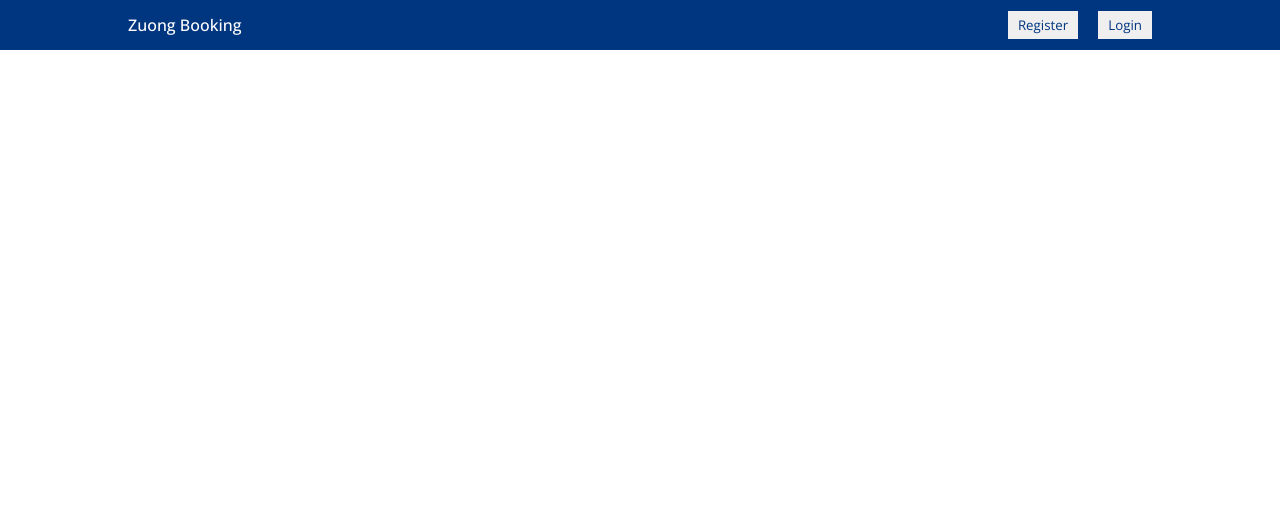
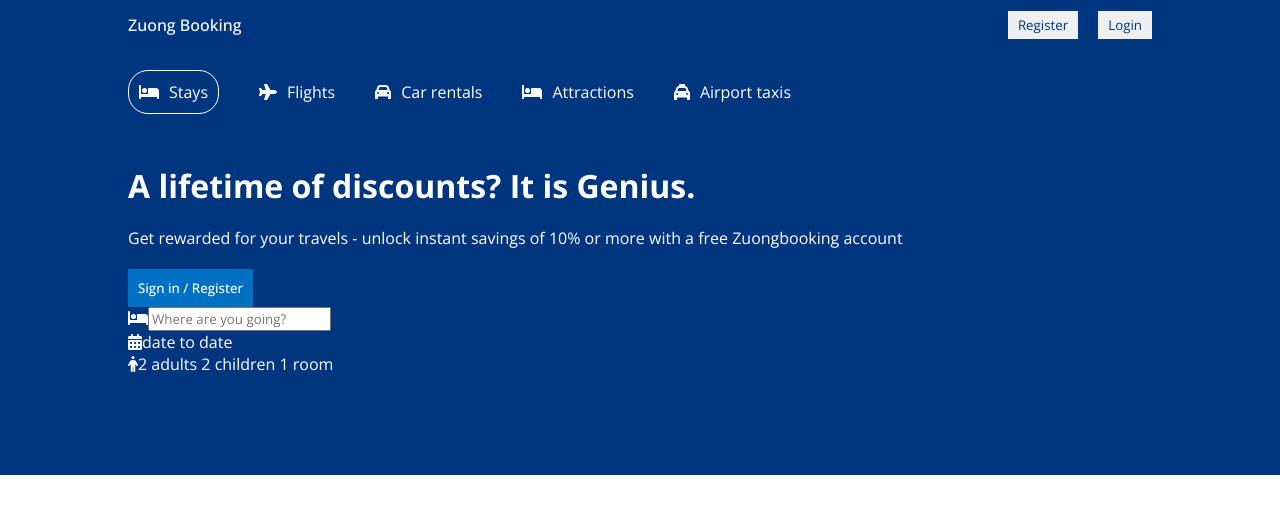
Before and after one commit to dylan751/booking-app-front-end, a React (Create React App) app: page / in a window 1280 px wide. Shown: the top 514 px of the page. Built offline with nearby package versions, Linux system fonts and the light colour scheme.

Commit message:
Add Header

```diff
--- a/package.json
+++ b/package.json
@@ -3,6 +3,10 @@
   "version": "0.1.0",
   "private": true,
   "dependencies": {
+    "@fortawesome/fontawesome-svg-core": "^6.2.0",
+    "@fortawesome/free-regular-svg-icons": "^6.2.0",
+    "@fortawesome/free-solid-svg-icons": "^6.2.0",
+    "@fortawesome/react-fontawesome": "^0.2.0",
     "@testing-library/jest-dom": "^5.16.4",
     "@testing-library/react": "^13.1.1",
     "@testing-library/user-event": "^13.5.0",
--- a/src/components/Header/Header.module.scss
+++ b/src/components/Header/Header.module.scss
@@ -0,0 +1,43 @@
+.header {
+  background-color: #003580;
+  color: white;
+  display: flex;
+  justify-content: center;
+
+  &__container {
+    width: 100%;
+    max-width: 1024px;
+    margin: 20px 0px 100px 0px;
+
+    &__list {
+      display: flex;
+      gap: 40px;
+      margin-bottom: 50px;
+
+      &__item {
+        display: flex;
+        align-items: center;
+        gap: 10px;
+
+        &.active {
+            border: 1px solid white;
+            padding: 10px;
+            border-radius: 20px;
+        }
+      }
+    }
+
+    &__description {
+        margin: 20px 0px;
+    }
+
+    &__btn {
+        background-color: #0071c2;
+        color: white;
+        font-weight: 500;
+        border: none;
+        padding: 10px;
+        cursor: pointer;
+    }
+  }
+}
--- a/src/components/Header/Header.tsx
+++ b/src/components/Header/Header.tsx
@@ -1,11 +1,84 @@
+import {
+  faBed,
+  faCar,
+  faPlane,
+  faTaxi,
+  faCalendarDays,
+  faPerson,
+} from '@fortawesome/free-solid-svg-icons';
+import { FontAwesomeIcon } from '@fortawesome/react-fontawesome';
 import React from 'react';
 import styles from './Header.module.scss';
 
 export const Header = () => {
   return (
     <div className={styles['header']}>
-      <div className={styles['header__list']}>
-        <div className={styles['header__list__item']}></div>
+      <div className={styles['header__container']}>
+        <div className={styles['header__container__list']}>
+          <div
+            className={`${styles['header__container__list__item']} ${styles['active']}`}
+          >
+            <FontAwesomeIcon icon={faBed} />
+            <span>Stays</span>
+          </div>
+          <div className={styles['header__container__list__item']}>
+            <FontAwesomeIcon icon={faPlane} />
+            <span>Flights</span>
+          </div>
+          <div className={styles['header__container__list__item']}>
+            <FontAwesomeIcon icon={faCar} />
+            <span>Car rentals</span>
+          </div>
+          <div className={styles['header__container__list__item']}>
+            <FontAwesomeIcon icon={faBed} />
+            <span>Attractions</span>
+          </div>
+          <div className={styles['header__container__list__item']}>
+            <FontAwesomeIcon icon={faTaxi} />
+            <span>Airport taxis</span>
+          </div>
+        </div>
+        <h1 className={styles['header__container__title']}>
+          A lifetime of discounts? It is Genius.
+        </h1>
+        <p className={styles['header__container__description']}>
+          Get rewarded for your travels - unlock instant savings of 10% or more
+          with a free Zuongbooking account
+        </p>
+        <button className={styles['header__container__btn']}>
+          Sign in / Register
+        </button>
+        <div className={styles['header__container__search']}>
+          <div className={styles['header__container__search__item']}>
+            <FontAwesomeIcon
+              icon={faBed}
+              className={styles['header__container__search__item__icon']}
+            />
+            <input
+              type="text"
+              placeholder="Where are you going?"
+              className={styles['header__container__search__item__input']}
+            />
+          </div>
+          <div className={styles['header__container__search__item']}>
+            <FontAwesomeIcon
+              icon={faCalendarDays}
+              className={styles['header__container__search__item__icon']}
+            />
+            <span className={styles['header__container__search__item__text']}>
+              date to date
+            </span>
+          </div>
+          <div className={styles['header__container__search__item']}>
+            <FontAwesomeIcon
+              icon={faPerson}
+              className={styles['header__container__search__item__icon']}
+            />
+            <span className={styles['header__container__search__item__text']}>
+              2 adults 2 children 1 room
+            </span>
+          </div>
+        </div>
       </div>
     </div>
   );
--- /dev/null
+++ b/src/styles/variables.scss
@@ -0,0 +1 @@
+$main-color: #003580;
```
Also changed, not shown: 1 other file (tests, documents, lock files or other folders).
